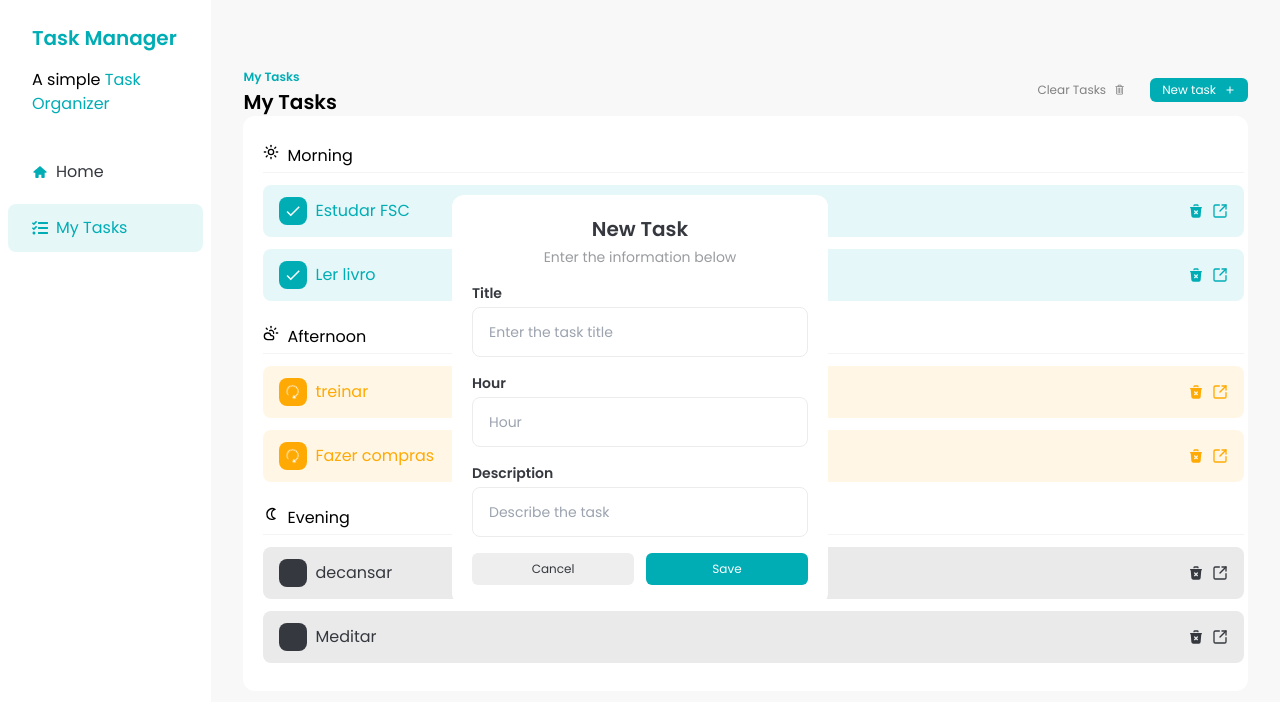
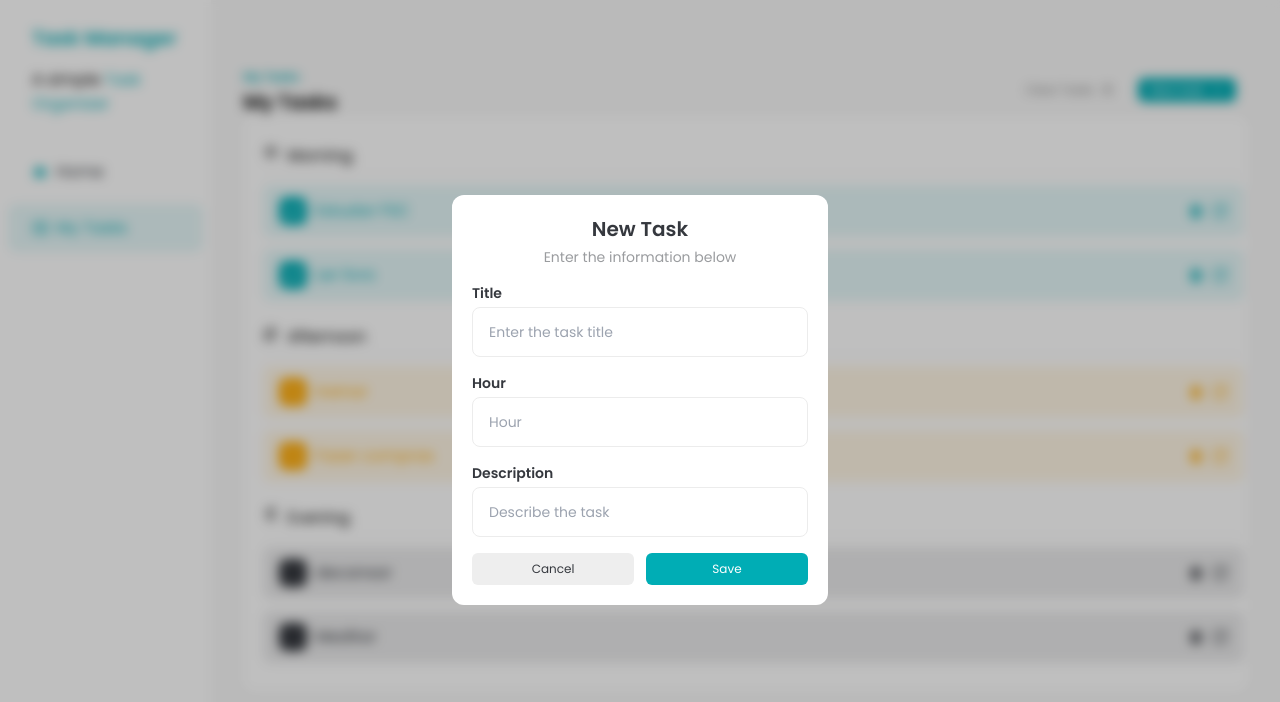
Before and after one commit to andressa-leite/fsc-task-manager, a React (Vite) app: page / in a window 1280 px wide. Both pictures are taken after a click on the button "New task". Shown: the top 702 px of the page. Built offline with nearby package versions, Linux system fonts and the light colour scheme.

Commit message:
feat: Added transition to AddTaskDialog

```diff
--- a/package.json
+++ b/package.json
@@ -13,6 +13,7 @@
     "react": "^18.2.0",
     "react-dom": "^18.2.0",
     "react-icons": "^5.5.0",
+    "react-transition-group": "^4.4.5",
     "sonner": "^1.5.0"
   },
   "devDependencies": {
--- /dev/null
+++ b/src/components/AddTaskDialog.css
@@ -0,0 +1,38 @@
+/* Overlay blur */
+.dialog-overlay {
+  position: fixed;
+  inset: 0;
+  background: rgba(0, 0, 0, 0.25);
+  backdrop-filter: blur(6px);
+  -webkit-backdrop-filter: blur(6px);
+  opacity: 0;
+  transition: opacity 300ms ease;
+  pointer-events: none;
+}
+
+.dialog-overlay-active {
+  opacity: 1;
+  pointer-events: auto;
+}
+
+/* Suas animações do modal */
+.add-task-dialog-enter {
+  opacity: 0;
+  transform: scale(0.9);
+}
+
+.add-task-dialog-enter-active {
+  opacity: 1;
+  transform: scale(1);
+  transition: opacity 300ms ease, transform 300ms ease;
+}
+
+.add-task-dialog-exit {
+  opacity: 1;
+}
+
+.add-task-dialog-exit-active {
+  opacity: 0;
+  transform: scale(0.9);
+  transition: opacity 200ms ease, transform 200ms ease;
+}
--- a/src/components/AddTasksDialog.jsx
+++ b/src/components/AddTasksDialog.jsx
@@ -1,36 +1,83 @@
+import './AddTaskDialog.css';
+
 import PropTypes from 'prop-types';
+import { useRef } from 'react';
 import { createPortal } from 'react-dom';
+import { CSSTransition } from 'react-transition-group';
 
 import { Button } from './Button';
 import Input from './Input';
 
 const AddTasksDialog = ({ isOpen, handleClose }) => {
-  console.log('Dialog renderizado. isOpen =', isOpen);
-  if (!isOpen) return null;
-  return createPortal(
-    <div className="fixed bottom-0 left-0 top-0 flex h-screen w-screen items-center justify-center">
-      <div className="rounded-xl p-5 text-center bg-white">
-        <h2 className=" text-xl font-semibold text-[#35383E]">
+  const nodeRef = useRef(null);
+
+  return (
+    <CSSTransition
+      nodeRef={nodeRef}
+      in={isOpen}
+      timeout={300}
+      classNames="add-task-dialog"
+      unmountOnExit
+    >
+      <div ref={nodeRef}>
+        {createPortal(
+          <>
+            {/* Overlay com blur */}
+            <div
+              className={`dialog-overlay ${
+                isOpen ? 'dialog-overlay-active' : ''
+              }`}
+            />
+
+            {/* Modal */}
+            <div className="fixed inset-0 flex items-center justify-center">
+              <div className="z-10 rounded-xl bg-white p-5 text-center">
+                <h2 className="text-xl font-semibold text-[#35383E]">
                   New Task
                 </h2>
-        <p className="mt-1 mb-4 text-sm text-[#9A9C9F]">Enter the information below</p>
+                <p className="mb-4 mt-1 text-sm text-[#9A9C9F]">
+                  Enter the information below
+                </p>
 
-        <div className="flex flex-col space-y-4 w-[336px]">
-          <Input id ="title" lable="Title" placeholder = "Enter the task title" />
-          <Input id="time" lable="Hour" placeholder = "Hour"/>
-          <Input id="description" lable="Description" placeholder = "Describe the task"/>
+                <div className="flex w-[336px] flex-col space-y-4">
+                  <Input
+                    id="title"
+                    lable="Title"
+                    placeholder="Enter the task title"
+                  />
+                  <Input id="time" lable="Hour" placeholder="Hour" />
+                  <Input
+                    id="description"
+                    lable="Description"
+                    placeholder="Describe the task"
+                  />
                   <div className="flex gap-3">
-            <Button size="large" className='w-full' variant='secondary' onClick={handleClose}>Cancel</Button>
-            <Button size="large" className='w-full' >Save</Button>
+                    <Button
+                      size="large"
+                      className="w-full"
+                      variant="secondary"
+                      onClick={handleClose}
+                    >
+                      Cancel
+                    </Button>
+                    <Button size="large" className="w-full">
+                      Save
+                    </Button>
                   </div>
                 </div>
               </div>
-    </div>,
+            </div>
+          </>,
           document.body
+        )}
+      </div>
+    </CSSTransition>
   );
 };
+
 AddTasksDialog.propTypes = {
   isOpen: PropTypes.bool.isRequired,
   handleClose: PropTypes.func.isRequired,
 };
+
 export default AddTasksDialog;
--- /dev/null
+++ b/src/components/teste.jsx
@@ -0,0 +1,70 @@
+import './AddTaskDialog.css'
+
+import PropTypes from 'prop-types';
+import { useRef } from 'react';
+import { createPortal } from 'react-dom';
+import { CSSTransition } from 'react-transition-group';
+
+import { Button } from './Button';
+import Input from './Input';
+
+const AddTasksDialog = ({ isOpen, handleClose }) => {
+  console.log('Dialog renderizado. isOpen =', isOpen);
+  const nodeRef = useRef(null);
+
+  return createPortal(
+    <CSSTransition
+      in={isOpen}
+      timeout={200}
+      classNames="add-task-dialog"
+      unmountOnExit
+      nodeRef={nodeRef}
+    >
+      <div
+        ref={nodeRef}
+        className="fixed inset-0 flex items-center justify-center backdrop-blur-sm bg-black/30"
+      >
+        <div className="rounded-xl bg-white p-5 text-center">
+          <h2 className="text-xl font-semibold text-[#35383E]">New Task</h2>
+          <p className="mb-4 mt-1 text-sm text-[#9A9C9F]">
+            Enter the information below
+          </p>
+
+          <div className="flex w-[336px] flex-col space-y-4">
+            <Input
+              id="title"
+              lable="Title"
+              placeholder="Enter the task title"
+            />
+            <Input id="time" lable="Hour" placeholder="Hour" />
+            <Input
+              id="description"
+              lable="Description"
+              placeholder="Describe the task"
+            />
+            <div className="flex gap-3">
+              <Button
+                size="large"
+                className="w-full"
+                variant="secondary"
+                onClick={handleClose}
+              >
+                Cancel
+              </Button>
+              <Button size="large" className="w-full">
+                Save
+              </Button>
+            </div>
+          </div>
+        </div>
+      </div>
+    </CSSTransition>,
+    document.body
+  );
+};
+
+AddTasksDialog.propTypes = {
+  isOpen: PropTypes.bool.isRequired,
+  handleClose: PropTypes.func.isRequired,
+};
+export default AddTasksDialog;
```
Also changed, not shown: 1 other file (tests, documents, lock files or other folders). Lines whose indentation alone changed are shown as unchanged.
